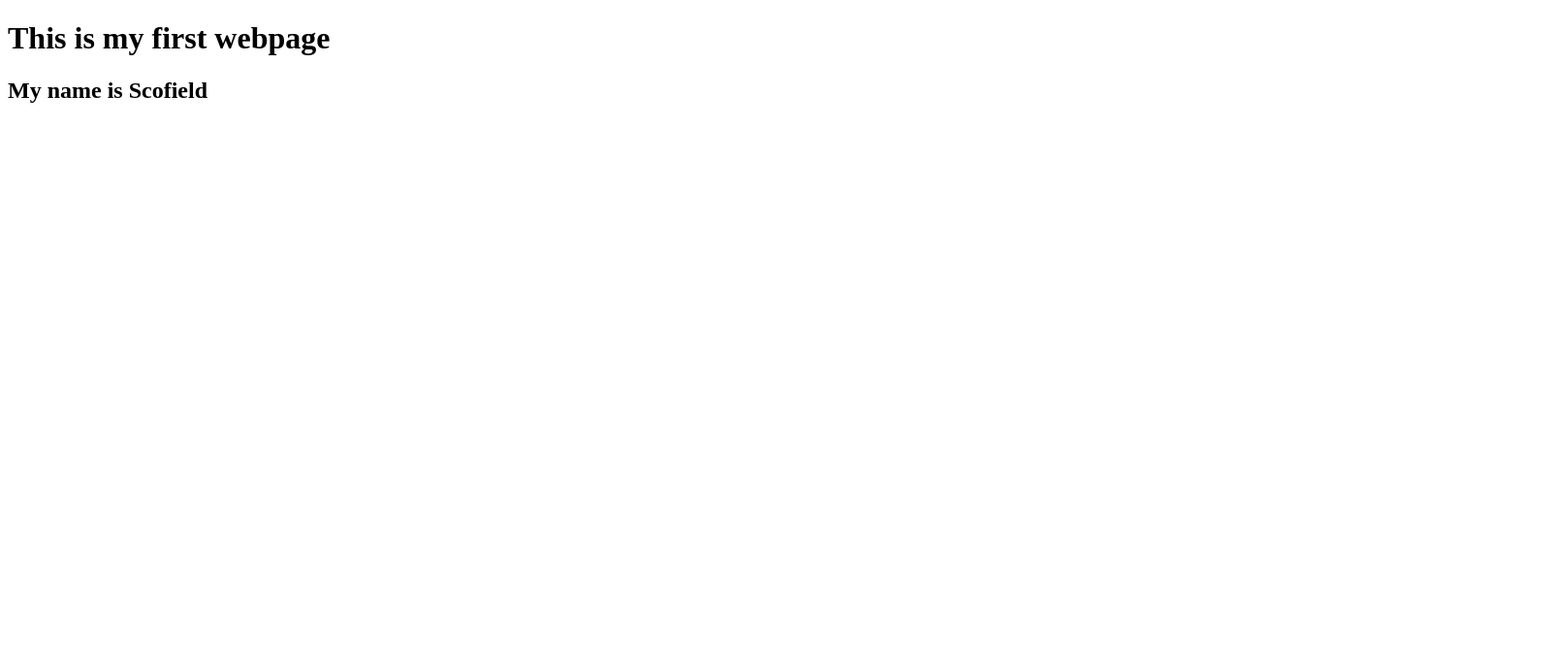
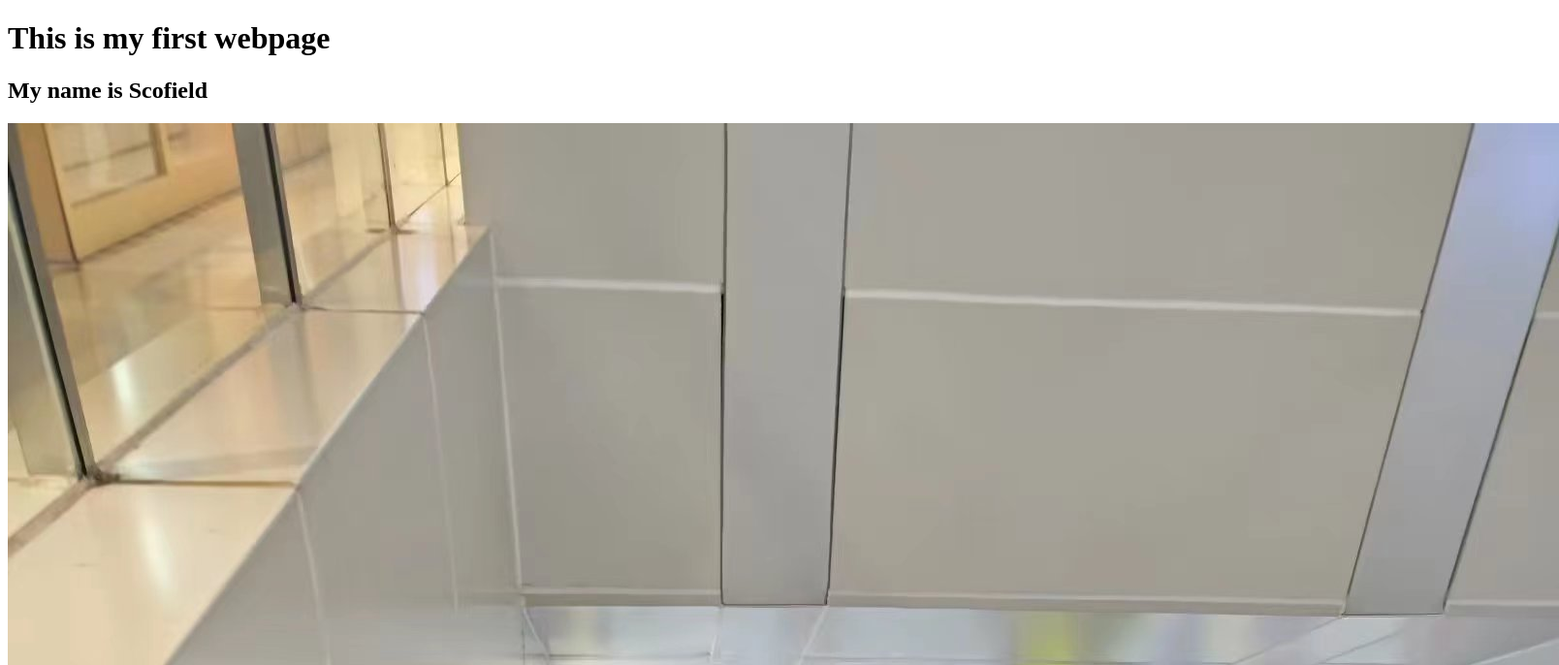
Before and after one commit to Scofield2833/451test, a plain HTML site: page index.html in a window 1280 px wide. Shown: the top 686 px of the page at 97% size, 1608 px wide, since content can reach past the window. Drawn offline with Linux system fonts and the light colour scheme.

Commit message:
Update index.html

```diff
--- a/index.html
+++ b/index.html
@@ -9,5 +9,6 @@
 
 <H1>This is my first webpage</H1>
    <H2>My name is Scofield</H2>
+    <img src="微信图片_20231021200643.jpg" alt="Italian Trulli">
 </body>
 </html>
```
